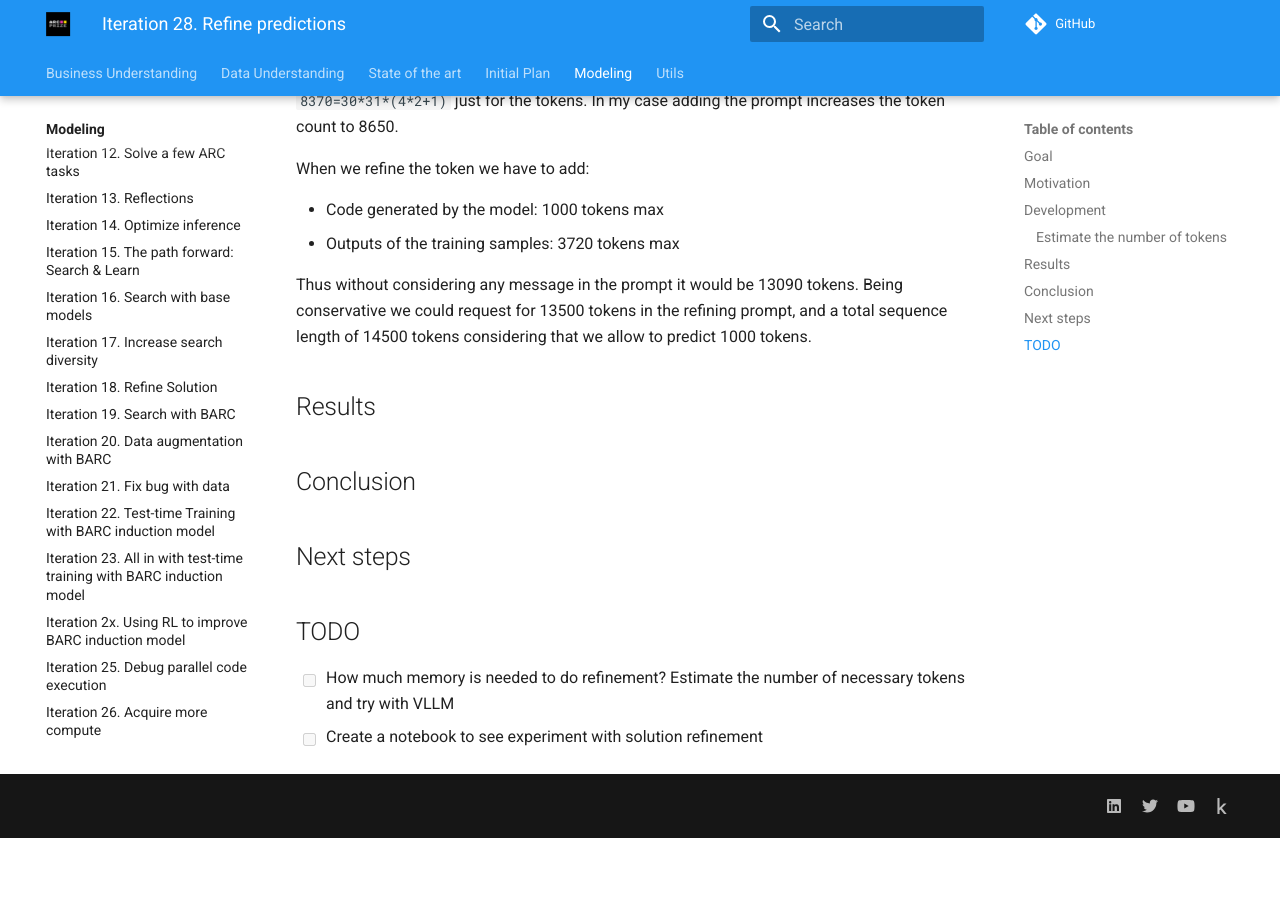
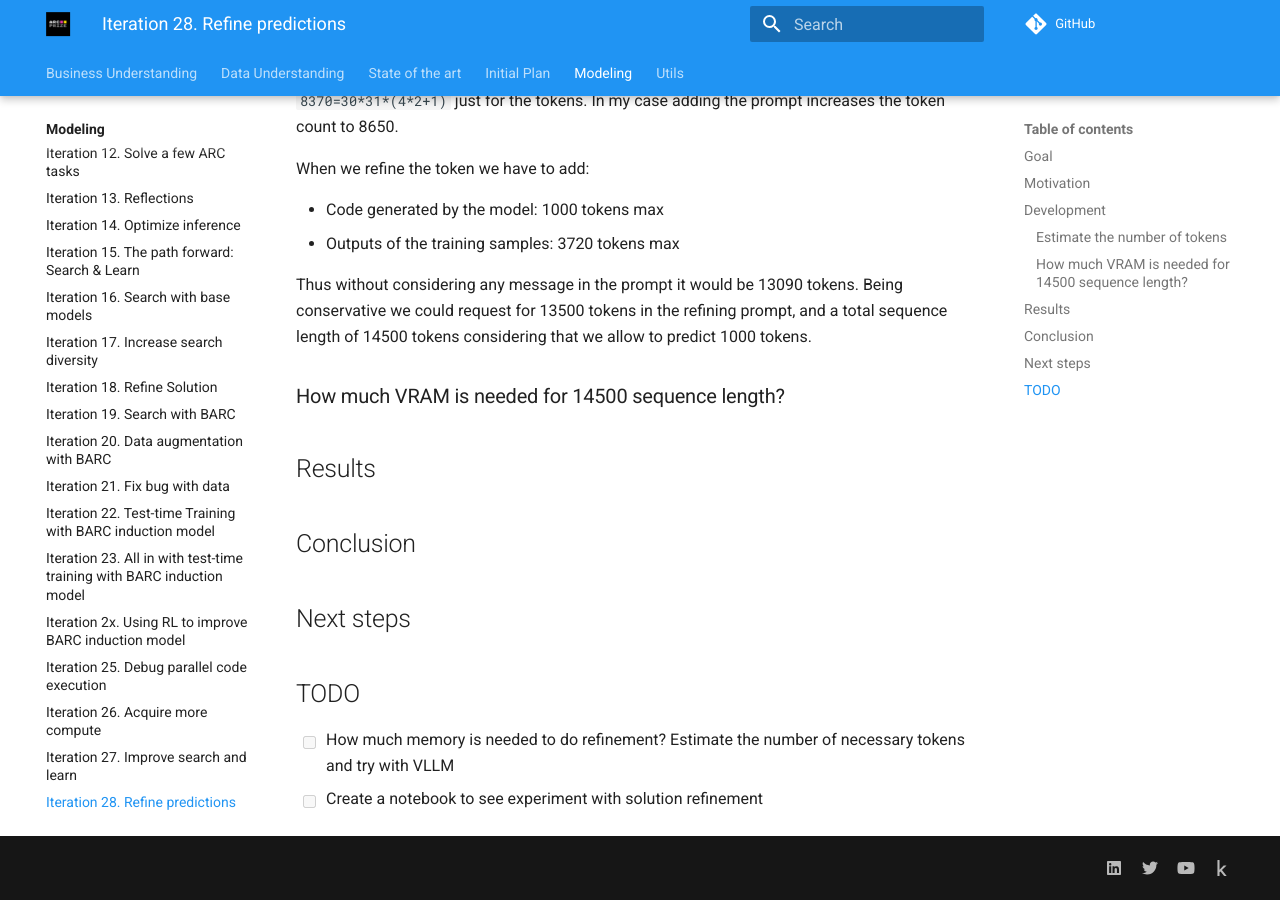
Before and after one commit to ironbar/arc25, an MkDocs documentation site: the page built from docs/modeling/Iteration_28_refine_predictions.md, in a window 1280 px wide and 900 px high, scrolled down 703 px. Built offline with MkDocs 1.6.1 and Material for MkDocs 9.7.7, drawn with Linux system fonts in a browser that asks for light colours; comment, search, counter and statistics services are not loaded; before the commit the page ends 1541 px from its top, so only the background shows below that.

Commit message:
experiments with sequence length

```diff
--- a/docs/modeling/Iteration_28_refine_predictions.md
+++ b/docs/modeling/Iteration_28_refine_predictions.md
@@ -41,6 +41,8 @@
 could request for 13500 tokens in the refining prompt, and a total sequence length of 14500 tokens
 considering that we allow to predict 1000 tokens.
 
+### How much VRAM is needed for 14500 sequence length?
+
 ## Results
 
 ## Conclusion
```
Also changed, not shown: 1 other file.
